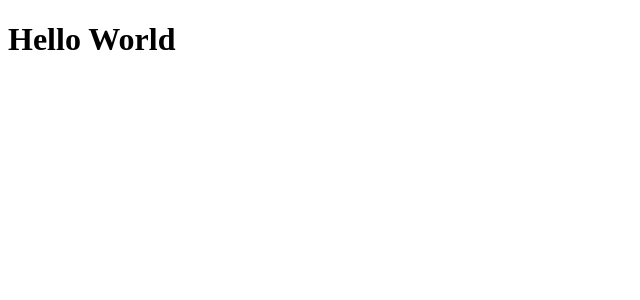
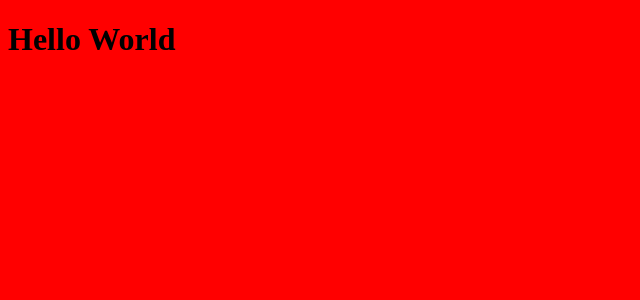
Before and after one commit to stecks10/rocketNotes, a React (Vite) app in the folder front-end/: page / in a window 1280 px wide. Shown: the top 300 px of the page, without its empty margins (0-640 px from the left). Built offline with nearby package versions, Linux system fonts and the light colour scheme.

Commit message:
adicionando css

```diff
--- a/front-end/src/main.jsx
+++ b/front-end/src/main.jsx
@@ -1,6 +1,6 @@
 import React from 'react'
 import ReactDOM from 'react-dom/client'
-import { Details } from './pages/Details'
+import { Details } from './pages/Details/'
 
 ReactDOM.createRoot(document.getElementById('root')).render(
   <React.StrictMode>
--- a/front-end/src/pages/Details.jsx
+++ b/front-end/src/pages/Details/index.jsx
@@ -1,3 +1,5 @@
+import './styles.css';
+
 export function Details() {
   return (
     <div className="App">
--- /dev/null
+++ b/front-end/src/pages/Details/styles.css
@@ -0,0 +1,3 @@
+body {
+  background-color: red;
+}
```
